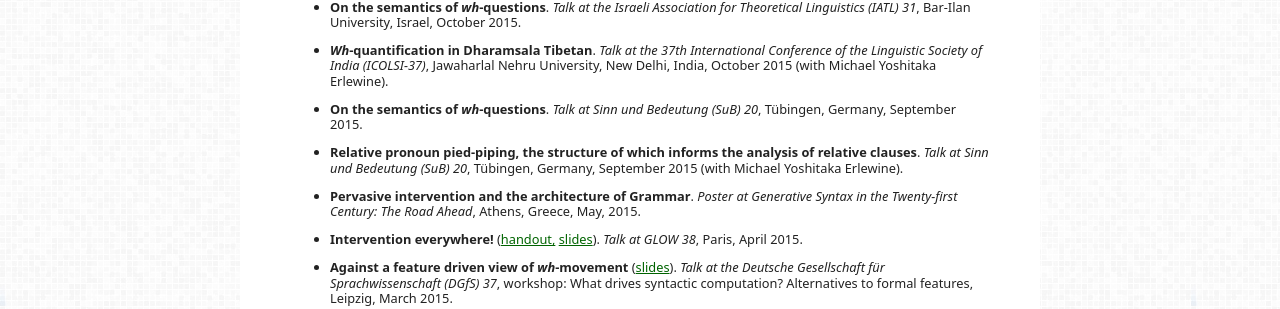
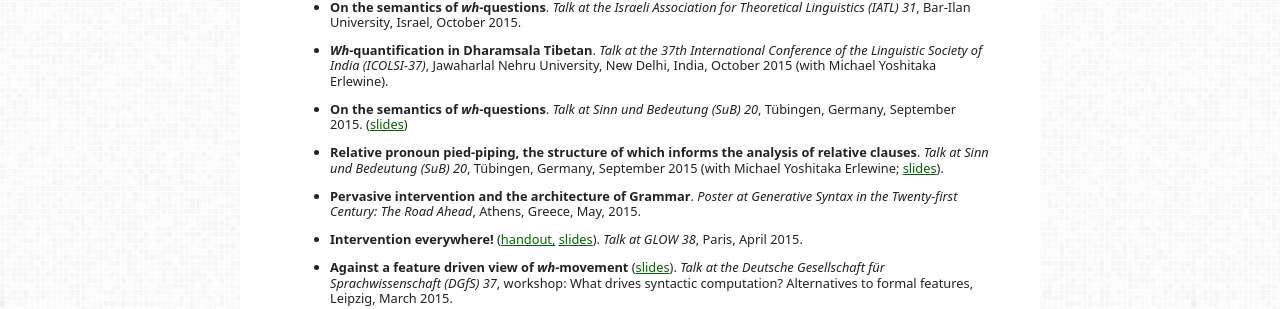
Before and after one commit to hkotek/hkotek.com, a Jekyll site: the page built from index.md, in a window 1280 px wide and 1101 px high. Shown: the part 660-969 px from the top of the window. Built offline with Jekyll 4.4.1, drawn with Linux system fonts in a browser that asks for light colours.

Commit message:
sub handouts

```diff
--- a/index.md
+++ b/index.md
@@ -47,9 +47,9 @@
 
 * ***Wh*-quantification in Dharamsala Tibetan**. *Talk at the  37th International Conference of the Linguistic Society of India (ICOLSI-37)*,  Jawaharlal Nehru University, New Delhi, India, October 2015 (with Michael Yoshitaka Erlewine).
 
-* **On the semantics of *wh*-questions**. *Talk at Sinn und Bedeutung (SuB) 20*, Tübingen, Germany, September 2015.
+* **On the semantics of *wh*-questions**. *Talk at Sinn und Bedeutung (SuB) 20*, Tübingen, Germany, September 2015. ([slides](SuB-wh-handout.pdf))
 
-* **Relative pronoun pied-piping, the structure of which informs the analysis of relative clauses**. *Talk at Sinn und Bedeutung (SuB) 20*, Tübingen, Germany, September 2015 (with Michael Yoshitaka Erlewine).
+* **Relative pronoun pied-piping, the structure of which informs the analysis of relative clauses**. *Talk at Sinn und Bedeutung (SuB) 20*, Tübingen, Germany, September 2015 (with Michael Yoshitaka Erlewine; [slides](SuB-RC-handout.pdf)).
 
 * **Pervasive intervention and the architecture of Grammar**. *Poster at Generative Syntax in the Twenty-first Century: The Road Ahead*, Athens, Greece, May, 2015.
 
```
Also changed, not shown: 2 other files.
